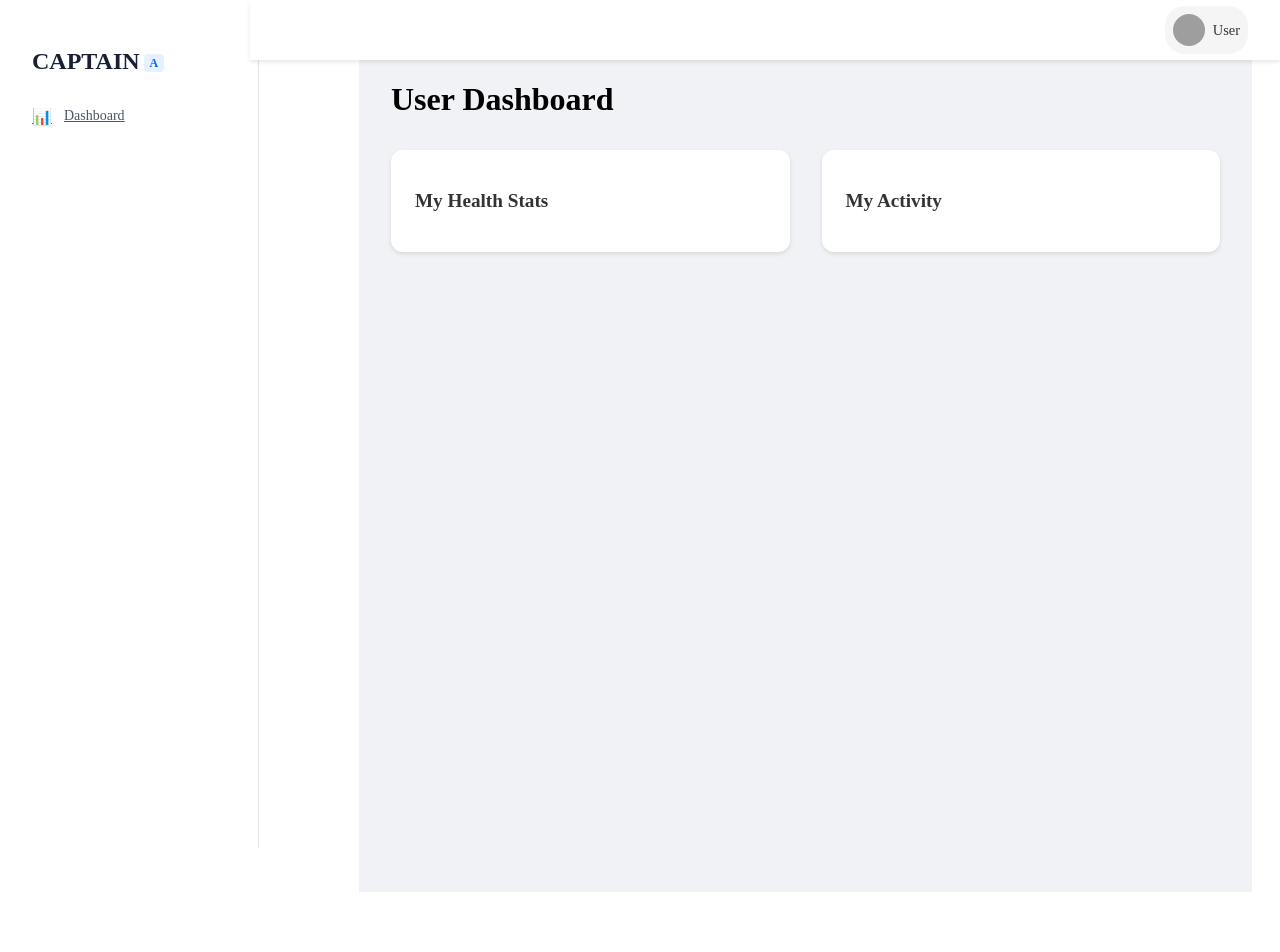
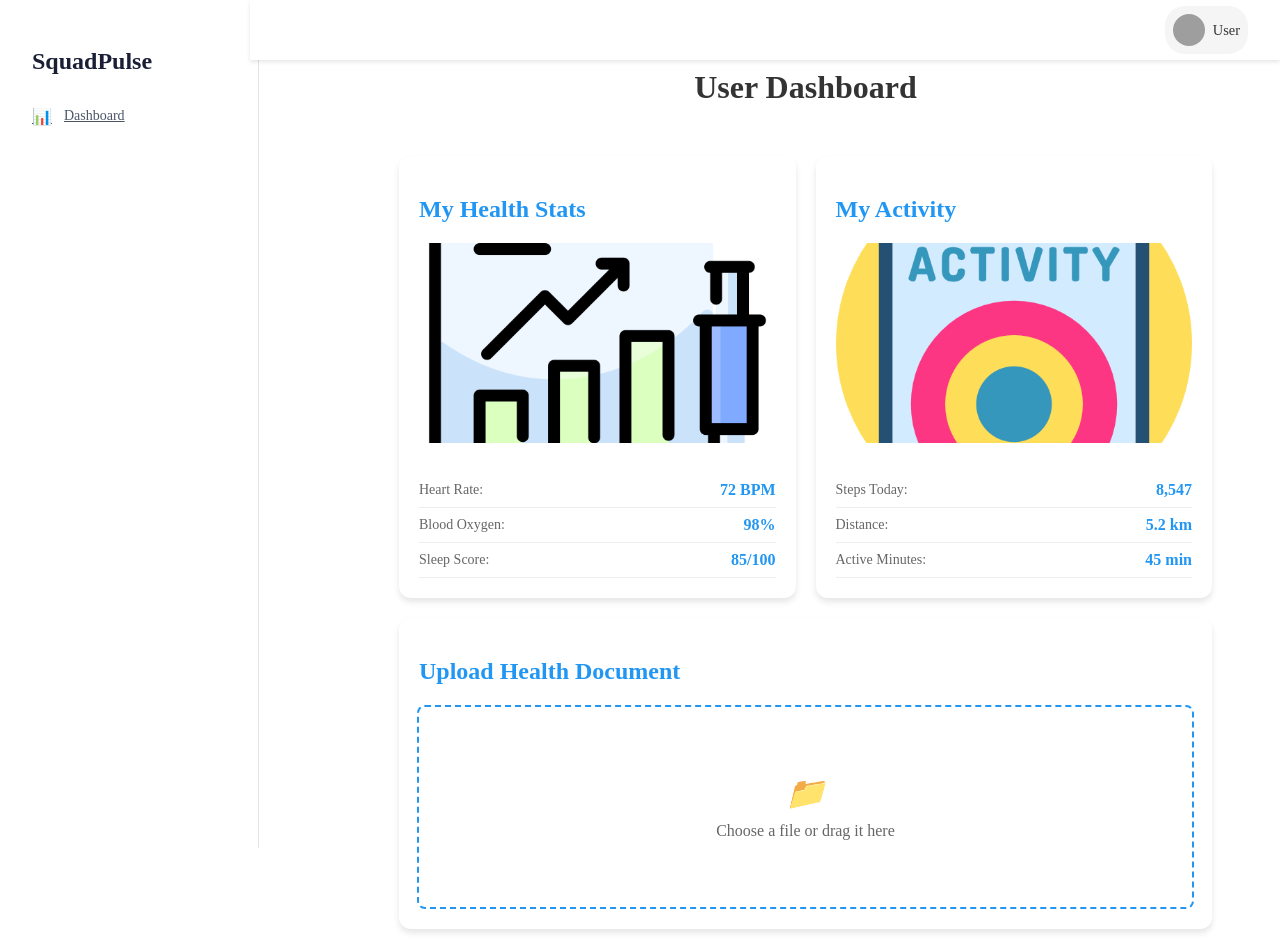
Before and after one commit to jathinsn27/Squad_pulse, a React (Create React App) app: page /user/dashboard in a window 1280 px wide. Shown: the top 952 px of the page. Before the commit the page ends 920 px from the top, so only its background shows below. Built offline with nearby package versions, Linux system fonts and the light colour scheme; grey boxes are pictures that could not be loaded.

Commit message:
user dashbaord

```diff
--- a/src/components/sidebar/Sidebar.js
+++ b/src/components/sidebar/Sidebar.js
@@ -6,7 +6,7 @@ const Sidebar = () => {
   return (
     <div className="sidebar">
       <div className="sidebar-brand">
-        <h2>SquadPulse<span className="api-tag">SP</span></h2>
+        <h2>SquadPulse</h2>
       </div>
 
       <nav className="sidebar-nav">
--- a/src/components/sidebar/UserSidebar.js
+++ b/src/components/sidebar/UserSidebar.js
@@ -6,7 +6,7 @@ const UserSidebar = () => {
   return (
     <div className="sidebar">
       <div className="sidebar-brand">
-        <h2>CAPTAIN<span className="api-tag">A</span></h2>
+        <h2>SquadPulse</h2>
       </div>
 
       <nav className="sidebar-nav">
--- a/src/components/user/dashboard/Dashboard.css
+++ b/src/components/user/dashboard/Dashboard.css
@@ -1,25 +1,152 @@
 .user-dashboard {
-    padding: 2rem;
-    background-color: #f0f2f5;
-    min-height: 100vh;
+  padding: 20px;
+  max-width: 1200px;
+  margin: 0 auto;
+}
+
+.user-dashboard h1 {
+  color: #333;
+  margin-bottom: 30px;
+  text-align: center;
 }
 
 .dashboard-content {
   display: grid;
   grid-template-columns: repeat(auto-fit, minmax(300px, 1fr));
-    gap: 2rem;
-    margin-top: 2rem;
+  gap: 20px;
+  padding: 20px;
 }
 
 .dashboard-card {
   background: white;
-    padding: 1.5rem;
   border-radius: 12px;
-    box-shadow: 0 2px 4px rgba(0, 0, 0, 0.1);
+  padding: 20px;
+  box-shadow: 0 4px 6px rgba(0, 0, 0, 0.1);
 }
 
 .dashboard-card h2 {
-    color: #333;
-    margin-bottom: 1rem;
-    font-size: 1.2rem;
+  color: #2196F3;
+  margin-bottom: 20px;
+  font-size: 1.5rem;
 }
+
+.dashboard-image {
+  width: 100%;
+  max-height: 200px;
+  object-fit: cover;
+  border-radius: 8px;
+  margin-bottom: 15px;
+}
+
+.stats-container,
+.activity-container {
+  display: flex;
+  flex-direction: column;
+  gap: 15px;
+}
+
+.stat-item {
+  display: flex;
+  justify-content: space-between;
+  padding: 8px 0;
+  border-bottom: 1px solid #eee;
+}
+
+.stat-label {
+  color: #666;
+  font-weight: 500;
+}
+
+.stat-value {
+  color: #2196F3;
+  font-weight: bold;
+}
+
+.upload-section {
+  grid-column: 1 / -1;
+}
+
+.upload-container {
+  display: flex;
+  flex-direction: column;
+  align-items: center;
+  gap: 20px;
+}
+
+.upload-box {
+  width: 100%;
+  height: 200px;
+  border: 2px dashed #2196F3;
+  border-radius: 8px;
+  display: flex;
+  align-items: center;
+  justify-content: center;
+  cursor: pointer;
+  position: relative;
+}
+
+.file-input {
+  position: absolute;
+  width: 100%;
+  height: 100%;
+  opacity: 0;
+  cursor: pointer;
+}
+
+.upload-label {
+  display: flex;
+  flex-direction: column;
+  align-items: center;
+  gap: 10px;
+  color: #666;
+}
+
+.upload-icon {
+  font-size: 2rem;
+}
+
+.preview-container {
+  position: relative;
+  width: 100%;
+  max-width: 300px;
+}
+
+.file-preview {
+  width: 100%;
+  height: 200px;
+  object-fit: cover;
+  border-radius: 8px;
+}
+
+.remove-button {
+  position: absolute;
+  top: 10px;
+  right: 10px;
+  background: rgba(255, 0, 0, 0.8);
+  color: white;
+  border: none;
+  padding: 5px 10px;
+  border-radius: 4px;
+  cursor: pointer;
+}
+
+.upload-button {
+  background: #2196F3;
+  color: white;
+  border: none;
+  padding: 10px 20px;
+  border-radius: 4px;
+  cursor: pointer;
+  font-weight: 500;
+  transition: background-color 0.3s ease;
+}
+
+.upload-button:hover {
+  background: #1976D2;
+}
+
+@media (max-width: 768px) {
+  .dashboard-content {
+    grid-template-columns: 1fr;
+  }
+}
--- a/src/components/user/dashboard/Dashboard.js
+++ b/src/components/user/dashboard/Dashboard.js
@@ -1,19 +1,112 @@
-import React from 'react';
+import React, { useState } from 'react';
 import './Dashboard.css';
+import healthIcon from '../../../utility/health-stats.png'  // Add these images to your assets folder
+import activityIcon from '../../../utility/activity.png';    // Add these images to your assets folder
 
 const Dashboard = () => {
+  const [selectedFile, setSelectedFile] = useState(null);
+  const [previewUrl, setPreviewUrl] = useState(null);
+
+  const handleFileSelect = (event) => {
+    const file = event.target.files[0];
+    if (file) {
+      setSelectedFile(file);
+      // Create a preview URL for the selected image
+      const fileUrl = URL.createObjectURL(file);
+      setPreviewUrl(fileUrl);
+    }
+  };
+
+  const handleUpload = () => {
+    // Simulated upload - just show success message
+    if (selectedFile) {
+      alert('File uploaded successfully!');
+      // Reset file selection
+      setSelectedFile(null);
+      setPreviewUrl(null);
+    }
+  };
+
   return (
     <div className="user-dashboard">
       <h1>User Dashboard</h1>
-      {/* Add your user dashboard content here */}
       <div className="dashboard-content">
-        <div className="dashboard-card">
+        <div className="dashboard-card health-stats">
           <h2>My Health Stats</h2>
-          {/* Add health statistics */}
+          <div className="stats-container">
+            <img src={healthIcon} alt="Health Statistics" className="dashboard-image" />
+            <div className="stats-details">
+              <div className="stat-item">
+                <span className="stat-label">Heart Rate:</span>
+                <span className="stat-value">72 BPM</span>
+              </div>
+              <div className="stat-item">
+                <span className="stat-label">Blood Oxygen:</span>
+                <span className="stat-value">98%</span>
+              </div>
+              <div className="stat-item">
+                <span className="stat-label">Sleep Score:</span>
+                <span className="stat-value">85/100</span>
+              </div>
+            </div>
+          </div>
         </div>
-        <div className="dashboard-card">
+
+        <div className="dashboard-card activity">
           <h2>My Activity</h2>
-          {/* Add activity data */}
+          <div className="activity-container">
+            <img src={activityIcon} alt="Activity Tracking" className="dashboard-image" />
+            <div className="activity-details">
+              <div className="stat-item">
+                <span className="stat-label">Steps Today:</span>
+                <span className="stat-value">8,547</span>
+              </div>
+              <div className="stat-item">
+                <span className="stat-label">Distance:</span>
+                <span className="stat-value">5.2 km</span>
+              </div>
+              <div className="stat-item">
+                <span className="stat-label">Active Minutes:</span>
+                <span className="stat-value">45 min</span>
+              </div>
+            </div>
+          </div>
+        </div>
+
+        <div className="dashboard-card upload-section">
+          <h2>Upload Health Document</h2>
+          <div className="upload-container">
+            {previewUrl ? (
+              <div className="preview-container">
+                <img src={previewUrl} alt="Preview" className="file-preview" />
+                <button className="remove-button" onClick={() => {
+                  setSelectedFile(null);
+                  setPreviewUrl(null);
+                }}>
+                  Remove
+                </button>
+              </div>
+            ) : (
+              <div className="upload-box">
+                <input
+                  type="file"
+                  id="file-upload"
+                  className="file-input"
+                  accept="image/*"
+                  onChange={handleFileSelect}
+                />
+                <label htmlFor="file-upload" className="upload-label">
+                  <i className="upload-icon">📁</i>
+                  <span>Choose a file or drag it here</span>
+                </label>
+              </div>
+            )}
+            {selectedFile && (
+              <button className="upload-button" onClick={handleUpload}>
+                Upload Document
+              </button>
+            )}
+          </div>
         </div>
       </div>
     </div>
```
Also changed, not shown: src/utility/activity.png (added), src/utility/health-stats.png (added). Lines whose indentation alone changed are shown as unchanged.
